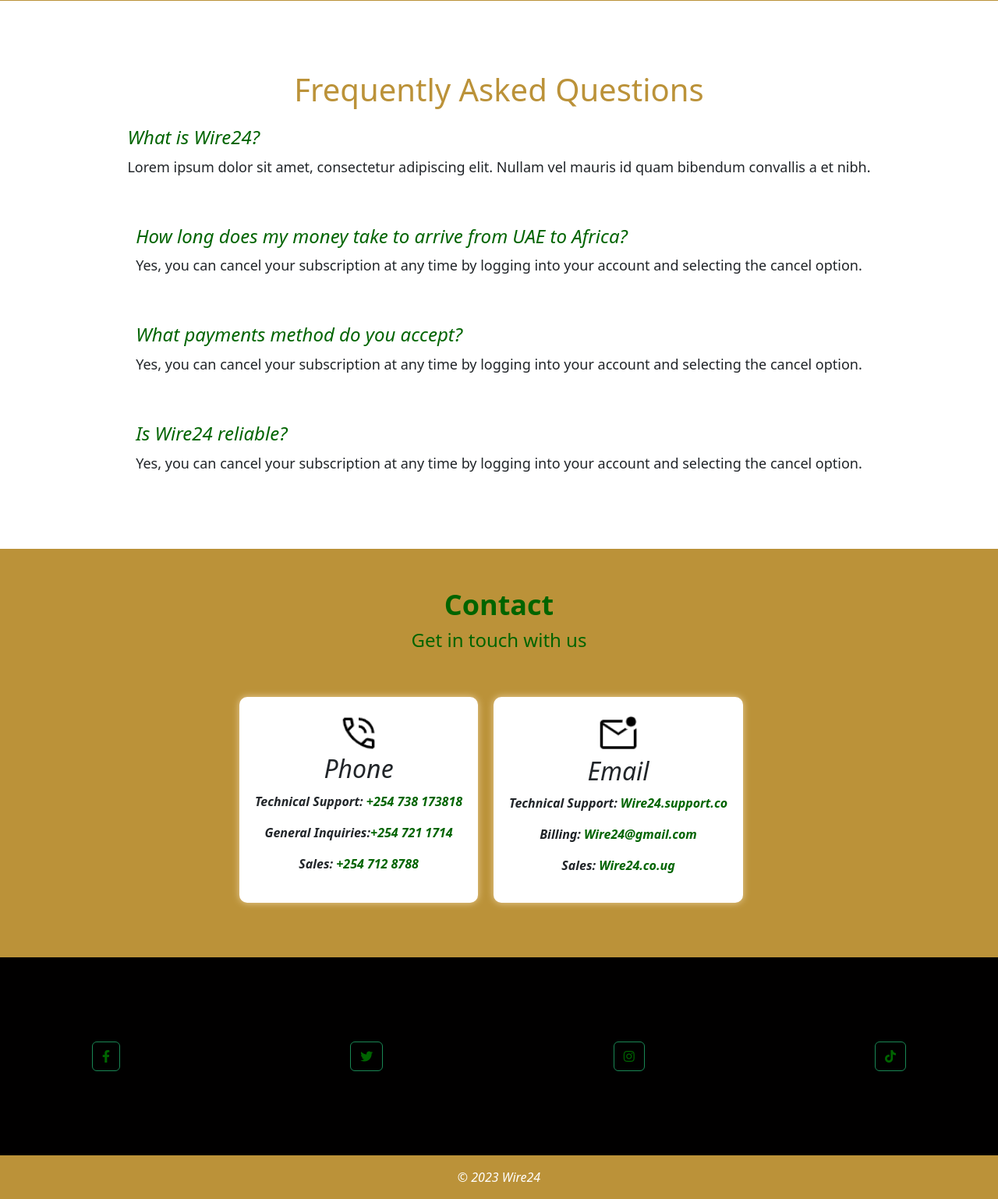
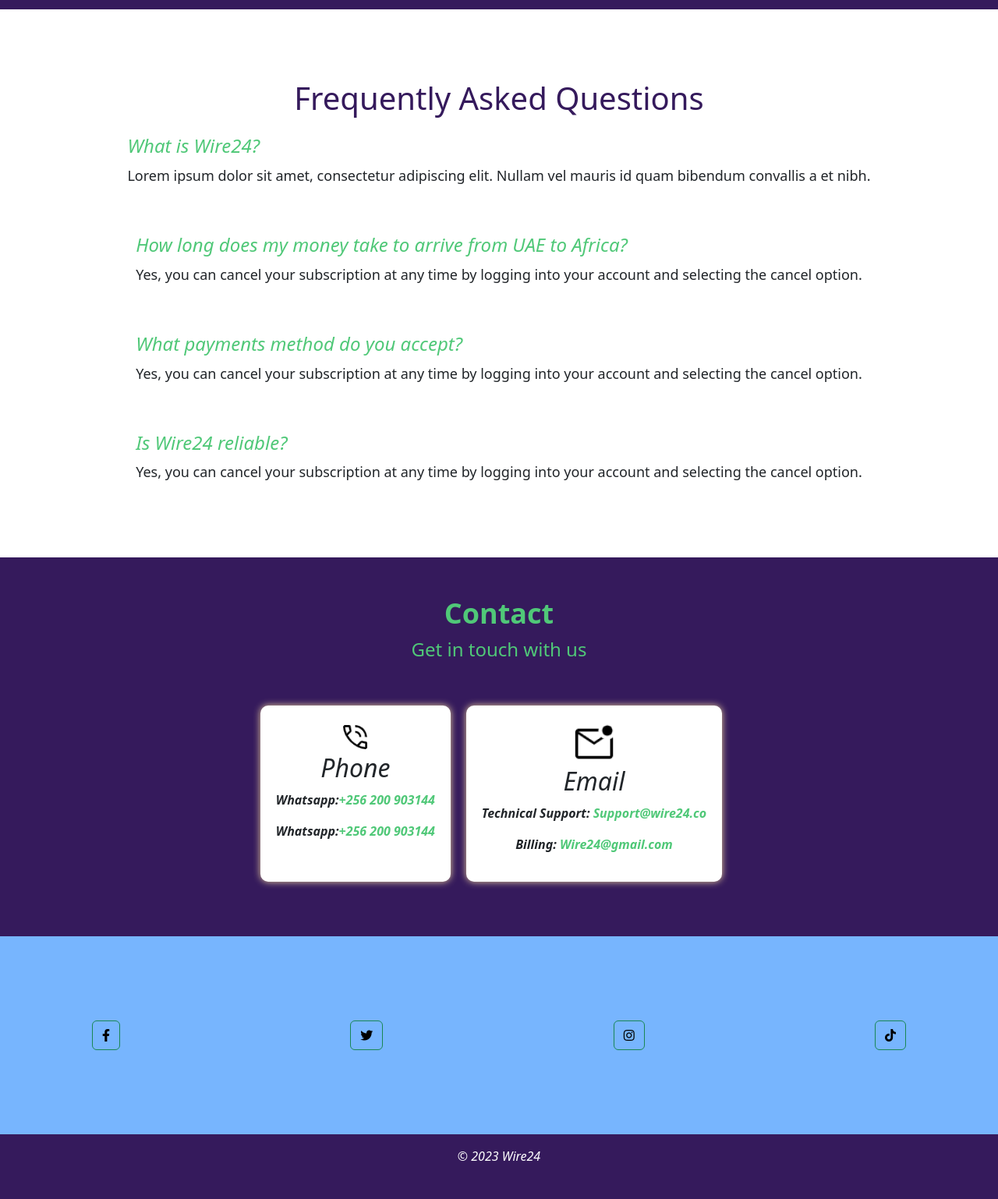
Before and after one commit to MugishaEmmanuel/Wire, a Django app: page / in a window 1280 px wide. Shown: the part 1828-3366 px from the top of the page at 78% size. After the commit the page ends 3317 px from the top, so only its background shows below. Run offline with Django 4.2, Linux system fonts and the light colour scheme; some libraries are stand-ins or nearby versions.

Commit message:
first commit

```diff
--- a/Wire/settings.py
+++ b/Wire/settings.py
@@ -27,7 +27,9 @@
 DEBUG = True
 
 ALLOWED_HOSTS = [
-    '192.168.88.111',
+    '192.168.88.95',
+    '192.168.88.246',
+    '192.168.88.71',
 ]
 
 
--- a/official/templates/official/home.html
+++ b/official/templates/official/home.html
@@ -53,7 +53,7 @@
 
 
 
-          <div style="display: flex; background-color: #BB9239 ;" id="home" >
+          <div style="display: flex; background-color: #351a5c ;" id="home" >
             <div style=" margin-left: 20px; margin-top: 130px;" class="detail">
               <h1 style="color: white; line-height: 1.2;" class="rel">
                 <strong>Reliable&nbsp;&amp;&nbsp;Transparent</strong>
@@ -72,14 +72,14 @@
                 </button>
               </a>
             </div>
-            <img src="{% static 'images/image2.png'%}" alt="Image of the world " style="width: 30%; height: auto; margin-top: 60px; margin-left: 150px;" class="g">
+            <img src="{% static 'images/image1.png'%}" alt="Image of the world " style="width: 17%; height: auto; margin-top: 60px; margin-left: 150px;" class="g">
           </div>
 
 
           <div class="services" id="services" style="margin-top: 0px;">
             <div class="title">
-              <h1> <strong style="color: #BB9239; font-style: normal;"> Instant Money  </strong></h1>
-              <h2 style="color: rgb(0, 100, 0); font-style: normal;">Send and receive money across the globe within minutes.</h2>
+              <h1> <strong style="color: #351a5c; font-style: normal;"> Instant Money  </strong></h1>
+              <h2 style="color: #50C878; font-style: normal;">Send and receive money across the globe within minutes.</h2>
             </div>
             <div class="services-box">
               <div class="box">
@@ -115,7 +115,7 @@
             </div>
           </div>
 
-          <section style="background-color: #BB9239;" id="aboutus">
+          <section style="background-color: #351a5c;" id="aboutus">
             <div class="image" style="float: left; margin-right: 20px;">
               <img src="{% static 'images/bout.jpg'%}" alt="Presson team" class="bout">
             </div>
@@ -147,39 +147,37 @@
             </div>
           </section>
 
-          <div class="services" id="contact" style="margin-top: 0px; background-color: #BB9239;">
+          <div class="services" id="contact" style="margin-top: 0px; background-color: #351a5c;">
             <div class="title">
-              <h1> <strong style="color: rgb(0, 100, 0); font-style: normal;"> <b>Contact</b> </strong></h1>
-              <h2 style="color: rgb(0, 100, 0); font-style: normal;">Get in touch with us</h2>
+              <h1> <strong style="color: #50C878; font-style: normal;"> <b>Contact</b> </strong></h1>
+              <h2 style="color: #50C878; font-style: normal;">Get in touch with us</h2>
             </div>
             <div class="services-box">
               <div class="boxe">
                 <img src="{% static 'images/phone.png' %}" width="20%">
                 <h2>Phone</h2>
-                <p><b>Technical Support:</b><b style="color: rgb(0, 100, 0);"> +254 738 173818</b></p>
-                <p><b>General Inquiries:</b><b style="color: rgb(0, 100, 0);">+254 721 1714</b></p>
-                <p><b>Sales: </b><b style="color: rgb(0, 100, 0);"> +254 712 8788</b></p>
+                <p><b>Whatsapp:</b><b style="color: #50C878;">+256 200 903144</b></p>
+                <p><b>Whatsapp:</b><b style="color: #50C878;">+256 200 903144</b></p>
               </div>
               <div class="boxe">
                 <img src="{% static 'images/mail.png' %}" width="20%">
                 <h2>Email</h2>
-                <p><b>Technical Support:</b><b style="color: rgb(0, 100, 0);"> Wire24.support.co </b></p>
-                <p><b>Billing:</b><b style="color: rgb(0, 100, 0);"> Wire24@gmail.com</b></p>
-                <p><b>Sales: </b><b style="color: rgb(0, 100, 0);"> Wire24.co.ug</b></p>
+                <p><b>Technical Support:</b><b style="color: #50C878;"> Support@wire24.co </b></p>
+                <p><b>Billing:</b><b style="color: #50C878;"> Wire24@gmail.com</b></p>
               </div>
             </div>
           </div>
 
 
-          <footer class=" text-center text-white" style="background-color: #010000;">
+          <footer class=" text-center text-white" style="background-color: #77b5fe;">
             <!-- Grid container -->
             <div class="container p-4 pb-0">
               <!-- Section: Social media -->
               <section class="mb-4">
-                <a class="btn btn-outline-success btn-floating m-1 green-icon" href="#!" role="button"><i class="fab fa-facebook-f"></i></a>
-                <a class="btn btn-outline-success btn-floating m-1 green-icon" href="#!" role="button"><i class="fab fa-twitter"></i></a>
-                <a class="btn btn-outline-success btn-floating m-1 green-icon" href="#!" role="button"><i class="fab fa-instagram"></i></a>
-                <a class="btn btn-outline-success btn-floating m-1 green-icon" href="#!" role="button"><i class="fab fa-tiktok"></i></a>
+                <a class="btn btn-outline-success btn-floating m-1" style="color: black;" href="#!" role="button"><i class="fab fa-facebook-f"></i></a>
+                <a class="btn btn-outline-success btn-floating m-1" style="color: black;" href="#!" role="button"><i class="fab fa-twitter"></i></a>
+                <a class="btn btn-outline-success btn-floating m-1" style="color: black;" href="https://www.instagram.com/wire24official/" target="_blank" role="button"><i class="fab fa-instagram"></i></a>
+                <a class="btn btn-outline-success btn-floating m-1" style="color: black;" href="https://www.tiktok.com/@wire24.7" target="_blank" role="button"><i class="fab fa-tiktok"></i></a>
 
               </section>
               <!-- Section: Social media -->
@@ -187,7 +185,7 @@
             <!-- Grid container -->
 
             <!-- Copyright -->
-            <div class="text-center p-3" style="background-color: #BB9239;">
+            <div class="text-center p-3" style="background-color: #351a5c;">
               © 2023 Wire24
             </div>
             <!-- Copyright -->
--- a/static/css/main.css
+++ b/static/css/main.css
@@ -7,7 +7,7 @@
 
 .navbar{
   position: fixed;
-  background-color: #BB9239 ;
+  background-color: #351a5c ;
 }
 
 .navbar-brand{
@@ -138,7 +138,7 @@
   padding: 12.5px 30px;
   border: 0;
   border-radius: 100px;
-  background-color: #E9CF9B;
+  background-color: #50C878;
   color: white;
   font-weight: Bold;
   transition: all 0.5s;
@@ -146,8 +146,8 @@
 }
 
 button:hover {
-  background-color: #BB9239;
-  box-shadow: 0 0 20px rgb(0, 100, 0);
+  background-color: #FC94AF;
+  box-shadow: 0 0 20px #77b5fe;
 }
 
 button:active {
@@ -180,7 +180,7 @@
 
 .title h2 {
   font-size: 24px;
-  color: #999;
+
 }
 
 .services-box {
@@ -191,19 +191,20 @@
 }
 
 .box {
-  background-color: #E9CF9B;
+  background-color: #77b5fe;
   border-radius: 10px;
   padding: 20px;
   flex-basis: calc(33.33% - 40px);
   margin: 0 20px 20px 0;
   text-align: center;
-  box-shadow: 0 0 10px rgb(0, 100, 0);
+  box-shadow: 0 0 20px #50C878;
 
 
 }
 
 .box h2 {
   margin-bottom: 10px;
+
 }
 
 .box p {
@@ -235,7 +236,7 @@
 .faq h3 {
   font-size: 24px;
   margin-bottom: 10px;
-  color: rgb(0, 100, 0);
+  color: #50C878;
 }
 
 .faq p {
@@ -245,7 +246,7 @@
 
 .faq-section h1{
   margin-top: 40px;
-  color: #BB9239;
+  color: #351a5c;
 }
 
 /*END of Frequently Asked Questions*/
@@ -389,5 +390,5 @@
 
 
 .green-icon {
-  color: rgb(0, 100, 0);
+  color: #50C878;
 }
```
Also changed, not shown: static/images/image1.png (added).
